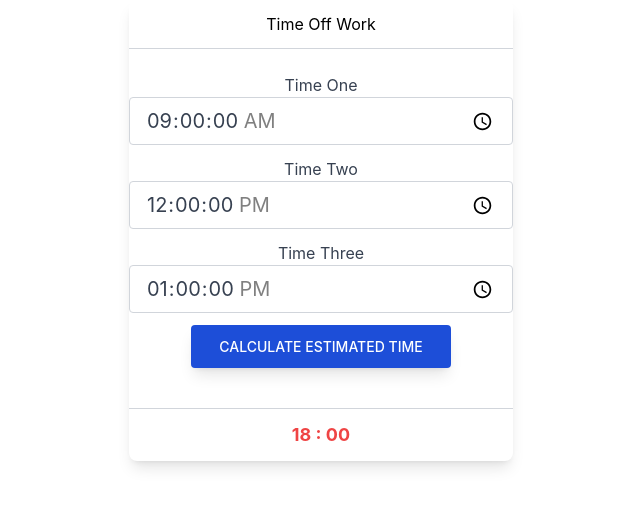
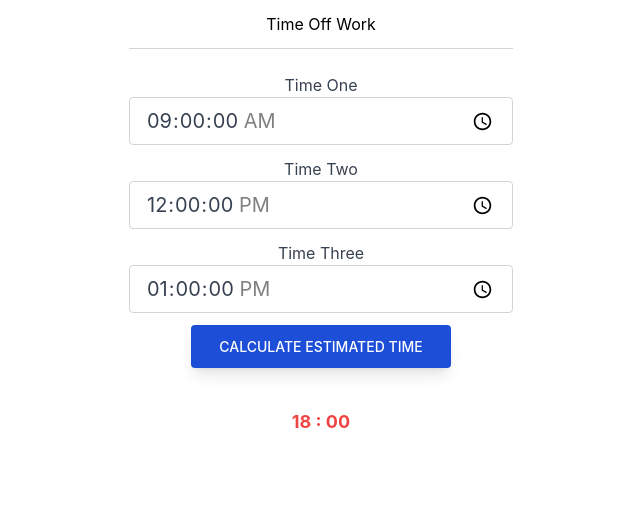
Before and after one commit to Paulinholeo/nextjs-time-off-work_-mongo, a Next.js app: page / in a window 1280 px wide. Both pictures are taken after a click on the button "CALCULATE ESTIMATED TIME". Shown: the top 506 px of the page, without its empty margins (319-959 px from the left). Built offline with nearby package versions, Linux system fonts and the light colour scheme.

Commit message:
fix: layout

```diff
--- a/src/components/Form.tsx
+++ b/src/components/Form.tsx
@@ -5,7 +5,7 @@ import Button from './Button';
 import InputTime from './InputTime';
 
 interface Props {
-    setTime: any;
+    setTime: React.Dispatch<React.SetStateAction<Time>>;
 }
 
 export default function Form({ setTime }: Props) {
@@ -29,10 +29,11 @@ export default function Form({ setTime }: Props) {
         const time3 = moment.duration(timeThree);
         const timeOffWork = time3.add(remainingHours);
 
-        setTime((time: Time) => ({
+        setTime(() => ({
             timeOffWork: `
                 ${String(timeOffWork.hours()).padStart(2, '0')} :
                 ${String(timeOffWork.minutes()).padStart(2, '0')}`,
+            disabled: true,
         }));
     }
 
--- a/src/pages/index.tsx
+++ b/src/pages/index.tsx
@@ -5,18 +5,22 @@ import Message from '../components/Message';
 import { Time } from '../time';
 
 const Home: NextPage = () => {
-    const [time, setTime] = useState<Time>();
+    const [time, setTime] = useState<Time>({});
+
+    const divStyle = {
+        display: time.disabled ? 'block' : 'none',
+    };
 
     return (
         <div className="flex justify-center">
-            <div className="block rounded-lg shadow-lg bg-white max-w-sm text-center">
+            <div className="block rounded-lg bg-white max-w-sm text-center">
                 <div className="py-3 px-6 border-b border-gray-300">
                     Time Off Work
                 </div>
                 <div className="p-6 mb-4">
                     <Form setTime={setTime} />
                 </div>
-                <div className="py-3 px-6 border-t border-gray-300 text-gray-600">
+                <div style={divStyle}>
                     <Message
                         time={time}
                         className="font-bold text-red-500 text-lg"
--- a/src/time.ts
+++ b/src/time.ts
@@ -3,4 +3,5 @@ export interface Time {
     timeTwo?: string;
     timeThree?: string;
     timeOffWork?: string;
+    disabled?: boolean;
 }
```
